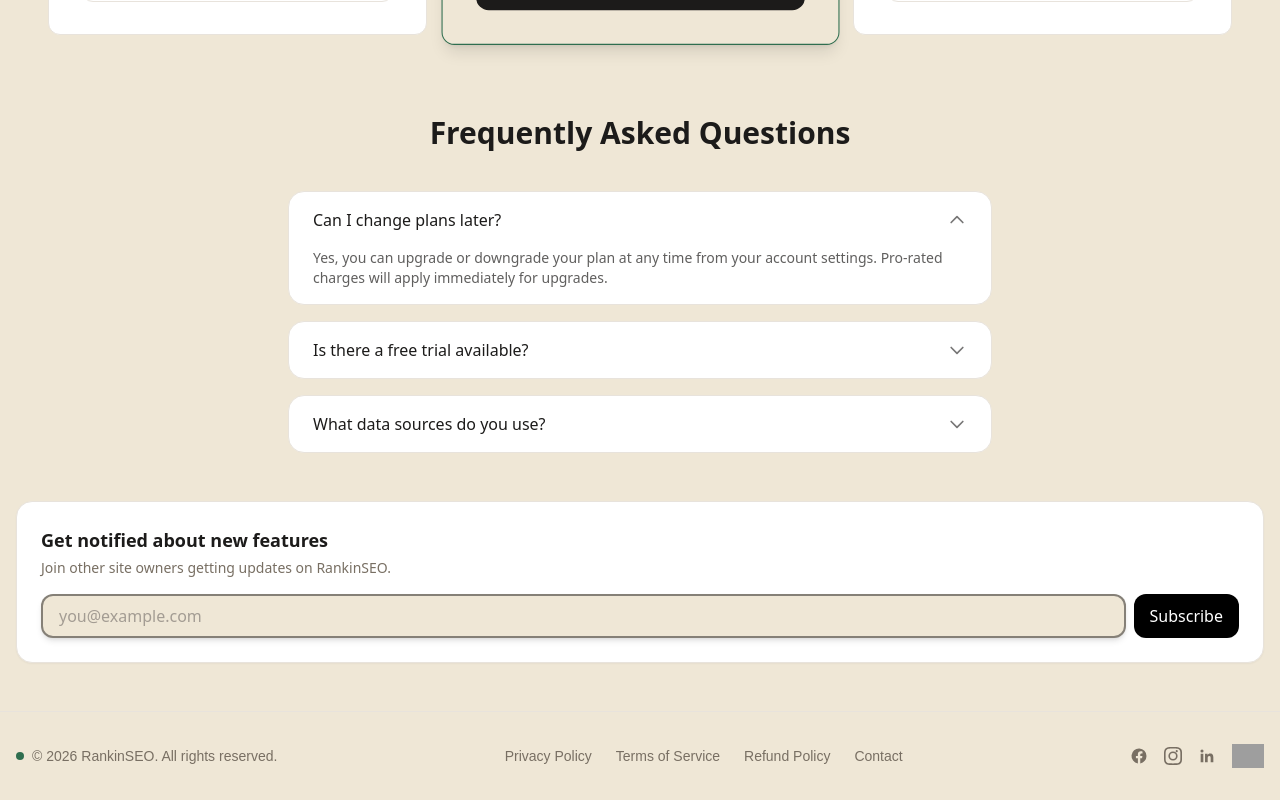
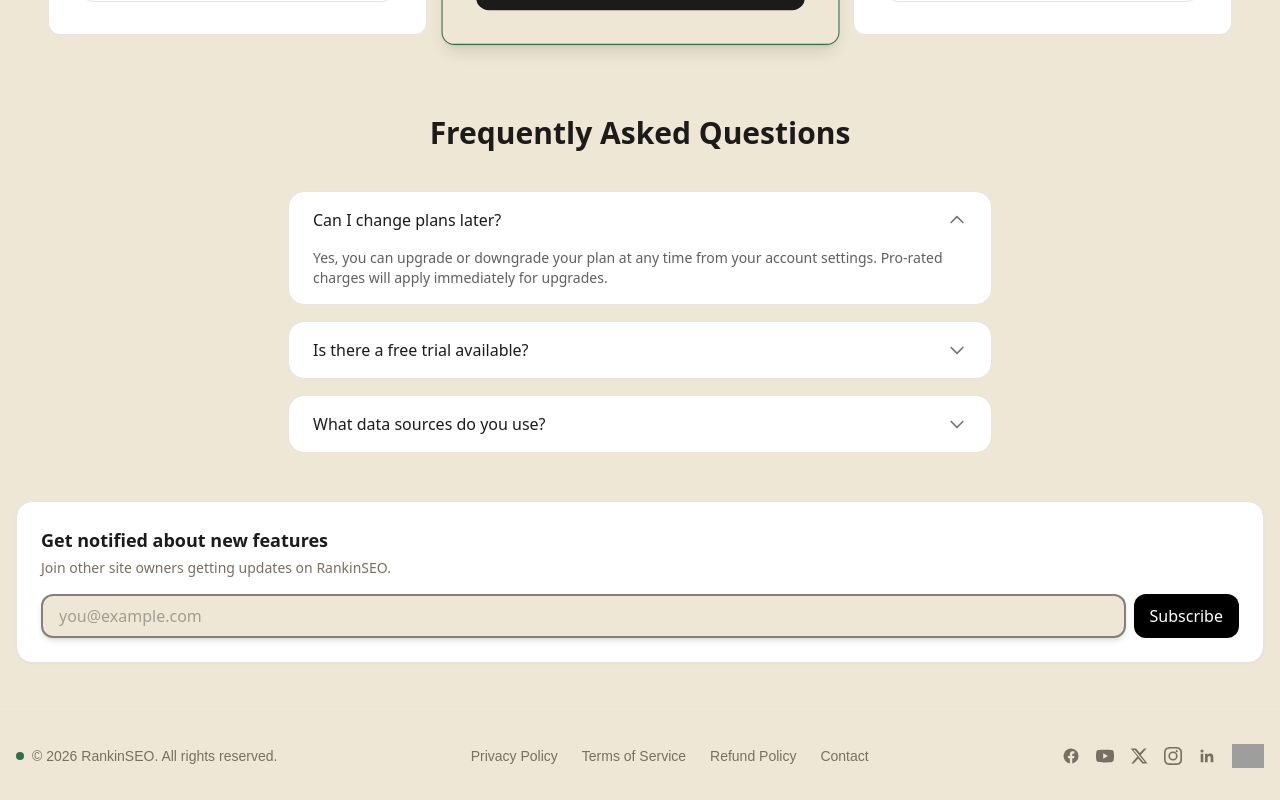
Before and after one commit to asgharshakir94-jpg/-my-seo-app, a Next.js app: page / in a window 1280 px wide. Shown: the part 3673-4473 px from the top of the page. Built offline with nearby package versions, Linux system fonts and the light colour scheme; no server answers; grey boxes are pictures that could not be loaded.

Commit message:
Add YouTube and X social links to footer, fix broken Facebook link

```diff
--- a/components/Footer.tsx
+++ b/components/Footer.tsx
@@ -32,9 +32,30 @@ export default function Footer() {
             aria-label="Facebook"
             className="text-slate hover:text-ink transition-colors"
           >
-            <svg xmlns="http://www.w3.org/2000/svg" width="18" height="18" viewBox="0 0 24 24" fill="currentColor">
-              <path d="M22 12a10 10 0 1 0-11.5 9.87v-6.98H7.9V12h2.6V9.8c0-2.57 1.53-4 3.87-4 1.12 0 2.3.2 2.3.2v2.53h-1.3c-1.28 0-1.68.8-1.68 1.62V12h2.85l-.46 2.89h-2.4v6.98A10 10 0 0 0 22 12z"/>
-            </svg>
+          <svg xmlns="http://www.w3.org/2000/svg" width="18" height="18" viewBox="0 0 24 24" fill="currentColor">
+            <path d="M22 12a10 10 0 1 0-11.5 9.87v-6.98H7.9V12h2.6V9.8c0-2.57 1.53-4 3.87-4 1.12 0 2.3.2 2.3.2v2.53h-1.3c-1.28 0-1.68.8-1.68 1.62V12h2.85l-.46 2.89h-2.4v6.98A10 10 0 0 0 22 12z"/>
+          </svg>
+          </a>
+          <a href="https://www.youtube.com/@MAsgharShakir"
+            target="_blank"
+            rel="noopener noreferrer"
+            aria-label="YouTube"
+            className="text-slate hover:text-ink transition-colors"
+          >
+          <svg xmlns="http://www.w3.org/2000/svg" width="18" height="18" viewBox="0 0 24 24" fill="currentColor">
+          <path d="M23.5 6.2a3.02 3.02 0 0 0-2.12-2.14C19.5 3.5 12 3.5 12 3.5s-7.5 0-9.38.56A3.02 3.02 0 0 0 .5 6.2 31.6 31.6 0 0 0 0 12a31.6 31.6 0 0 0 .5 5.8 3.02 3.02 0 0 0 2.12 2.14C4.5 20.5 12 20.5 12 20.5s7.5 0 9.38-.56a3.02 3.02 0 0 0 2.12-2.14A31.6 31.6 0 0 0 24 12a31.6 31.6 0 0 0-.5-5.8zM9.6 15.6V8.4l6.3 3.6z"/>
+          </svg>
+          </a>
+
+          <a href="https://x.com/rankinseo"
+            target="_blank"
+            rel="noopener noreferrer"
+            aria-label="X"
+            className="text-slate hover:text-ink transition-colors"
+          >
+          <svg xmlns="http://www.w3.org/2000/svg" width="18" height="18" viewBox="0 0 24 24" fill="currentColor">
+          <path d="M18.9 2H22l-7.6 8.7L23.3 22h-6.9l-5.4-6.7L4.8 22H1.7l8.1-9.3L1 2h7.1l4.9 6.1L18.9 2zm-1.2 18h1.9L6.4 4H4.4l13.3 16z"/>
+          </svg>
           </a>
 
           <a href="https://www.instagram.com/asghar.ironclad"
```
